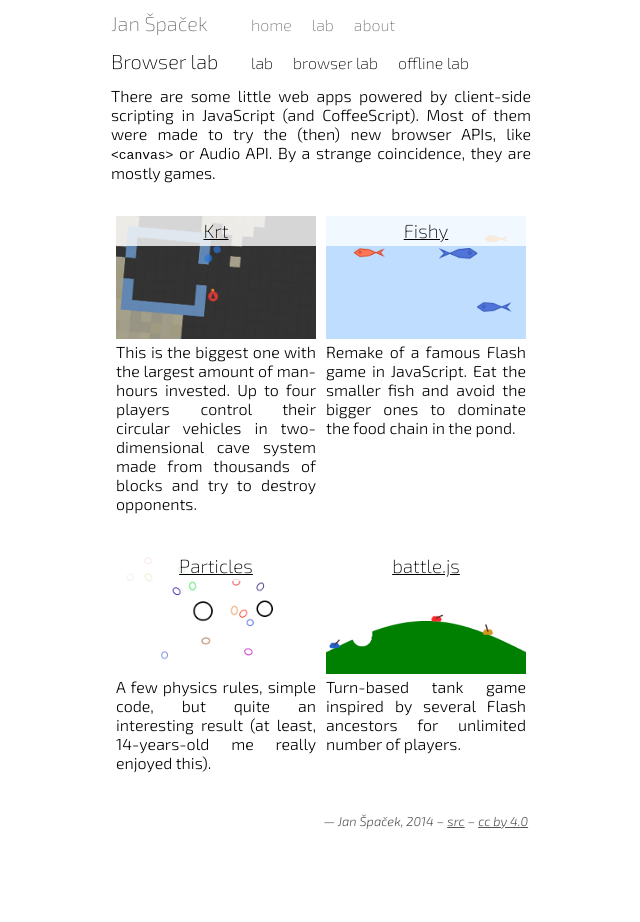
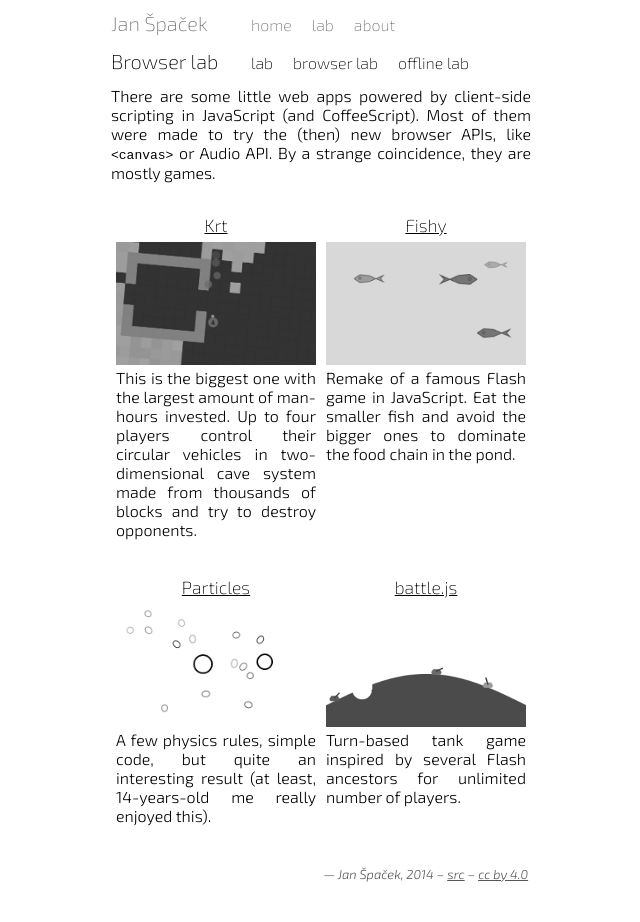
Before and after one commit to honzasp/honzasp.github.io, a Jekyll site: the page built from lab/browser.markdown, in a window 1280 px wide. Shown: the whole page, without its empty margins (319-959 px from the left). Built offline with Jekyll 4.4.1, drawn with Linux system fonts in a browser that asks for light colours; before the commit the page ends 900 px from its top, so only the background shows below that; grey boxes are pictures that could not be loaded.

Commit message:
Make the browser lab gallery style consistent

```diff
--- a/style/main.css
+++ b/style/main.css
@@ -99,20 +99,6 @@ h6 {
     width: 200px;
     margin: 5px;
     float: left; }
-    #content .gallery .item h3 {
-      display: block;
-      background-color: #fff;
-      background-color: rgba(255, 255, 255, 0.8);
-      font-size: 19px;
-      line-height: 30px;
-      height: 30px;
-      z-index: 10;
-      position: relative;
-      margin-bottom: 0; }
-    #content .gallery .item img {
-      margin-top: -30px;
-      z-index: 1;
-      position: relative; }
   #content .gallery .row:after {
     content: " ";
     clear: both;
```
Also changed, not shown: style/main.scss (+0 -18 lines), img/thumb_battlejs.png, img/thumb_fishy.png, img/thumb_krt.png, img/thumb_particles.png.
